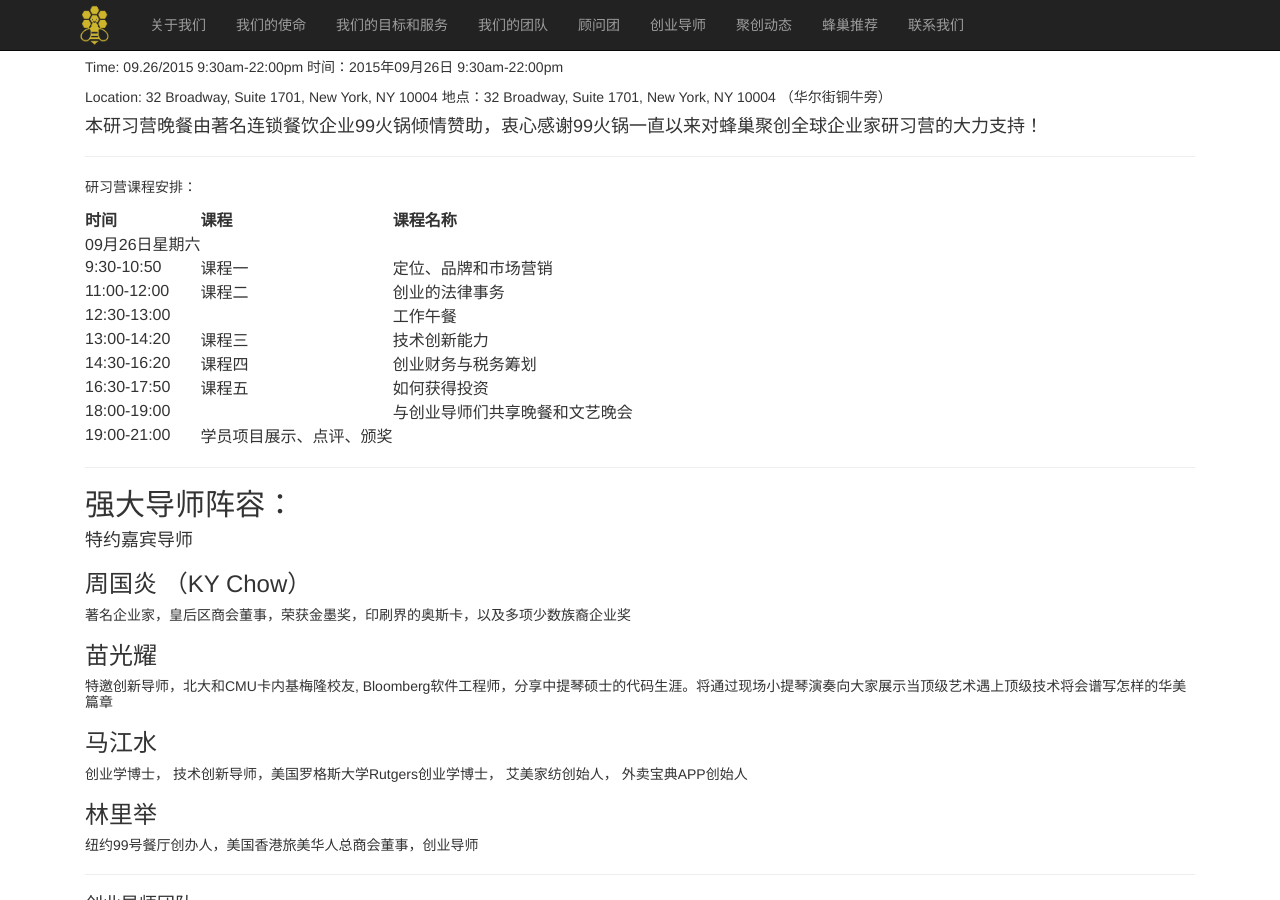
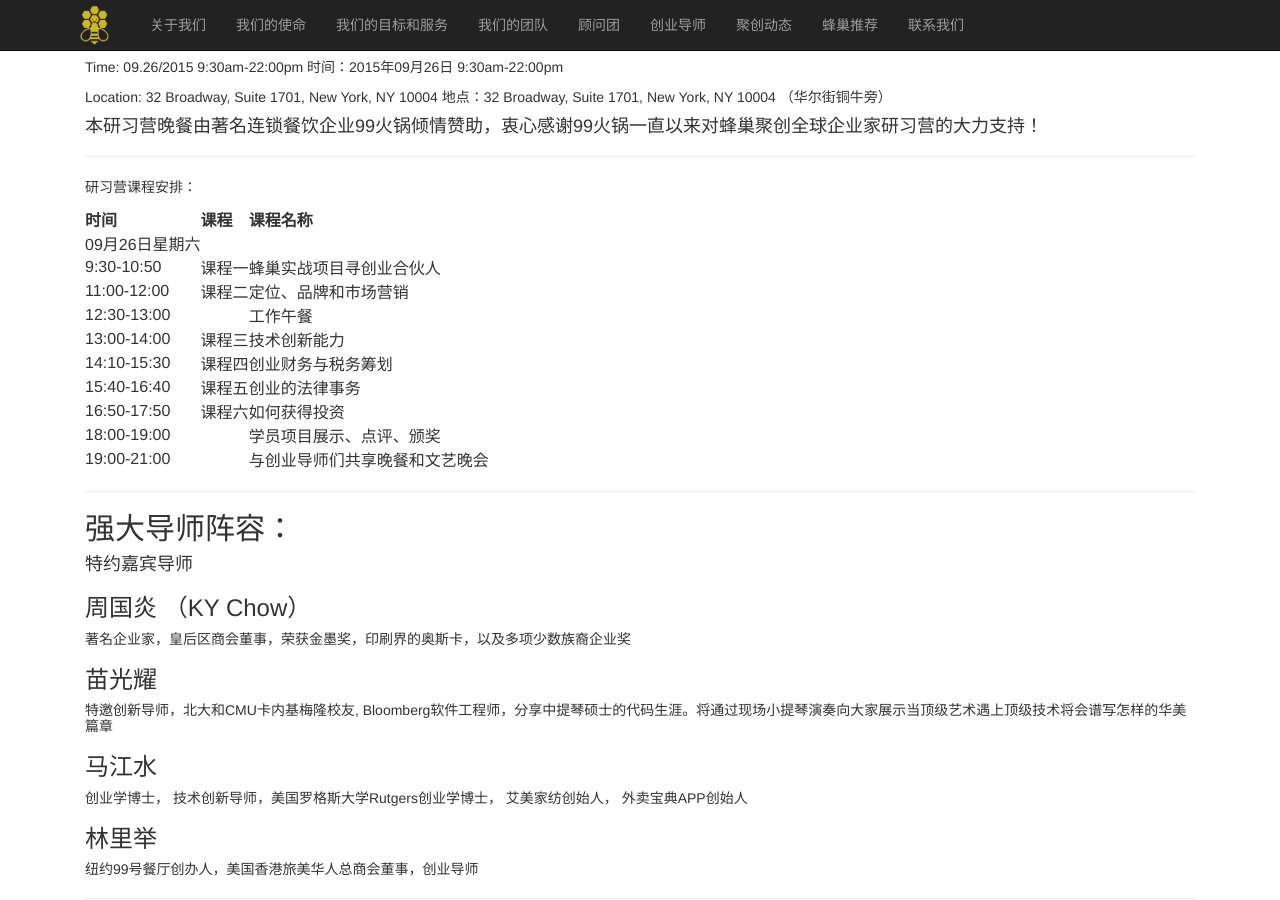
Before and after one commit to ibinc/ibinc.github.io, a Jekyll site: the page built from events_cn.md, in a window 1280 px wide and 900 px high, scrolled down 572 px. Built offline with Jekyll 4.4.1, drawn with Linux system fonts in a browser that asks for light colours; Markdown is read by kramdown in place of the engine named in the settings.

Commit message:
Update events_cn.md

```diff
--- a/events_cn.md
+++ b/events_cn.md
@@ -54,15 +54,15 @@ Location: 32 Broadway, Suite 1701, New York, NY 10004
 时间|课程|课程名称|
 ----|----|--------|
 09月26日星期六|
-9:30-10:50|课程一|定位、品牌和市场营销|
-11:00-12:00|课程二|创业的法律事务|
+9:30-10:50|课程一|蜂巢实战项目寻创业合伙人|
+11:00-12:00|课程二|定位、品牌和市场营销|
 12:30-13:00||工作午餐|
-13:00-14:20|课程三|技术创新能力|
-14:30-16:20|课程四|创业财务与税务筹划|
-16:30-17:50|课程五|如何获得投资|
-18:00-19:00||与创业导师们共享晚餐和文艺晚会|
-19:00-21:00|学员项目展示、点评、颁奖|
-
+13:00-14:00|课程三|技术创新能力|
+14:10-15:30|课程四|创业财务与税务筹划|
+15:40-16:40|课程五|创业的法律事务|
+16:50-17:50|课程六|如何获得投资|
+18:00-19:00||学员项目展示、点评、颁奖|
+19:00-21:00||与创业导师们共享晚餐和文艺晚会|
 
 --------------------------------------------------------------------------------
 
```
